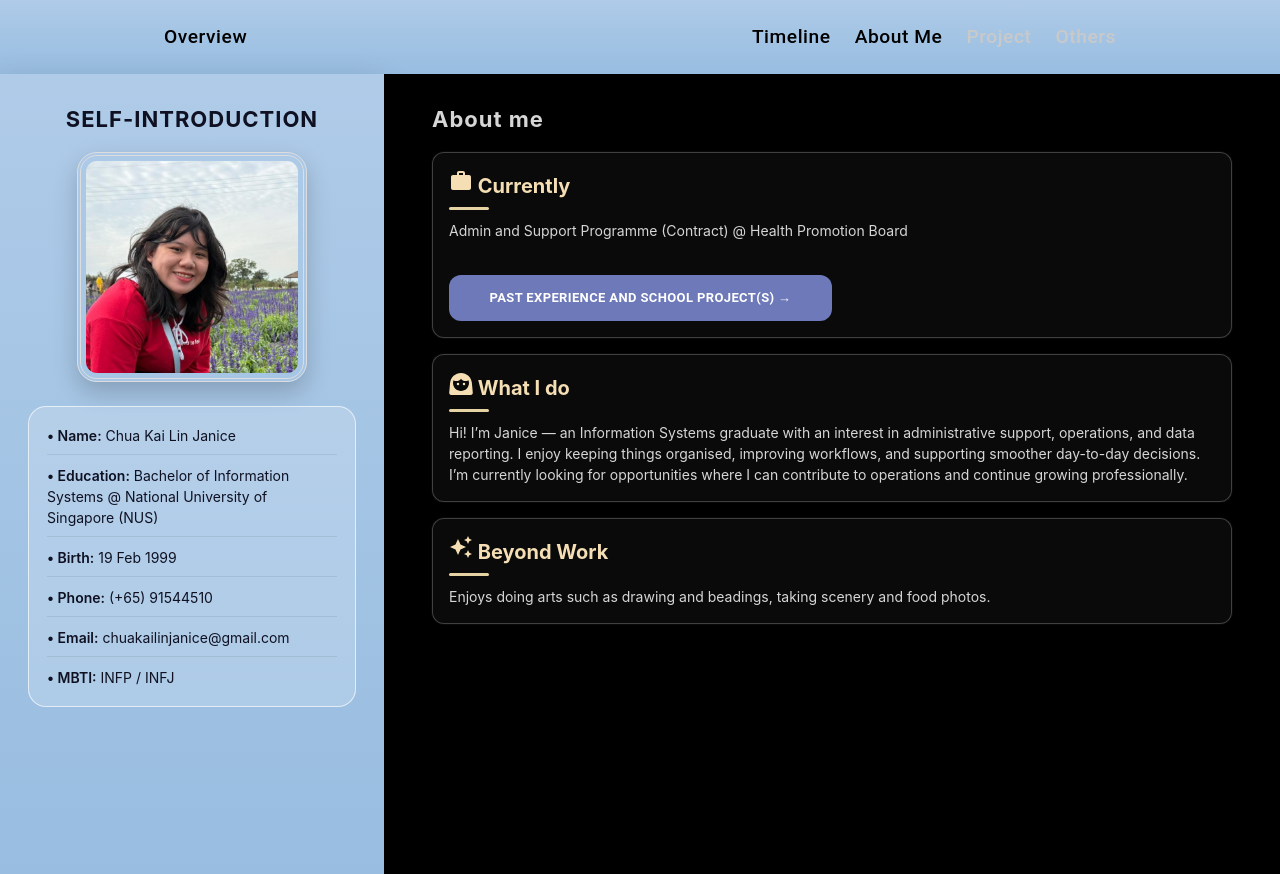
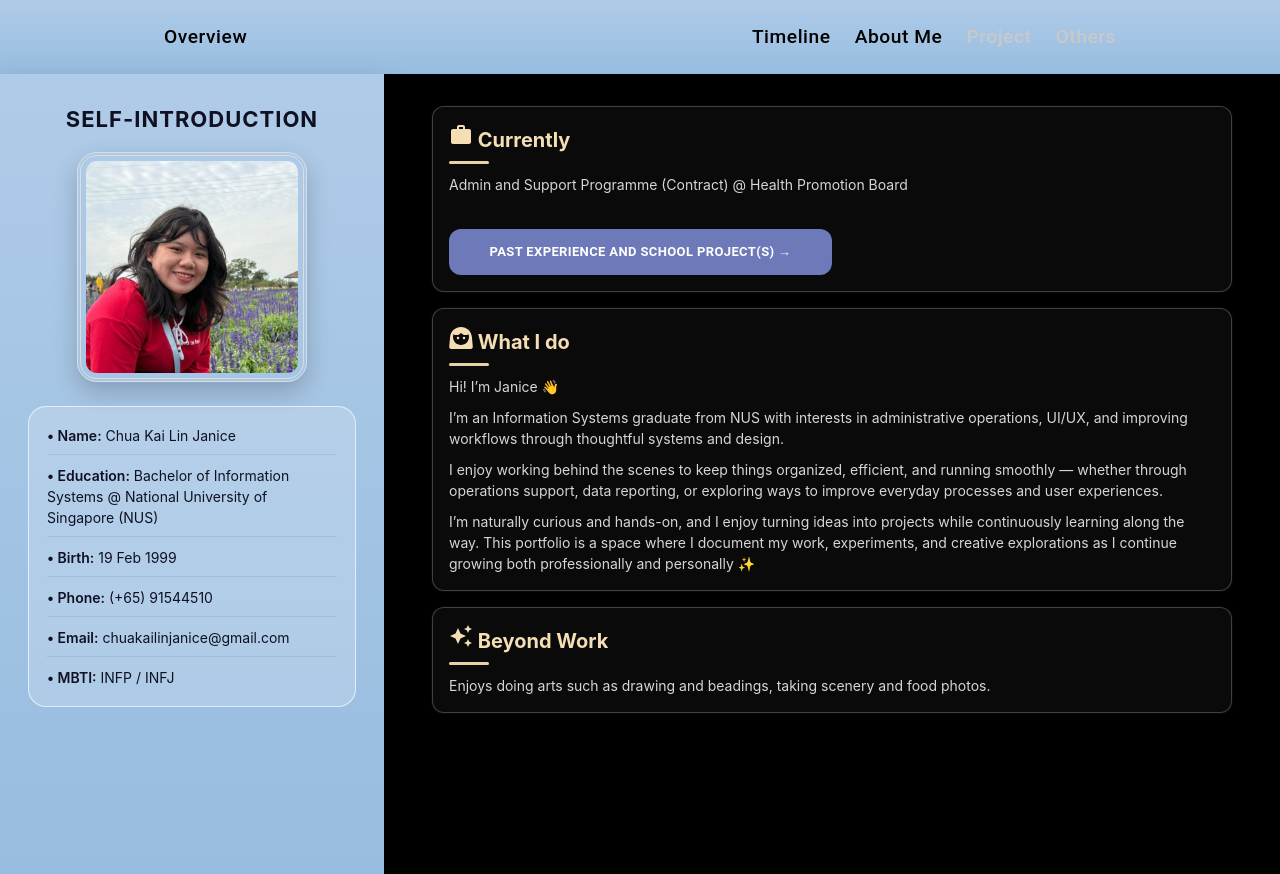
Before and after one commit to ChiiJan/Portfolio, a React (Create React App) app: page /Aboutme in a window 1280 px wide. Built offline with nearby package versions, Linux system fonts and the light colour scheme.

Commit message:
update to description

```diff
--- a/src/Pages/Aboutme.js
+++ b/src/Pages/Aboutme.js
@@ -27,7 +27,6 @@ function Aboutme() {
         </div>
     </div>
     <div className = "about-me-right">
-      <h1>About me</h1>
       <div className="right-content">
             <p><span id="span"><WorkIcon></WorkIcon> Currently</span> </p>
             <p>Admin and Support Programme (Contract) @ Health Promotion Board</p>
@@ -35,7 +34,10 @@ function Aboutme() {
         </div>
         <div className="right-content">
             <p><span id="span"><Face3Icon /> What I do </span> </p>
-            <p>Hi! I’m Janice — an Information Systems graduate with an interest in administrative support, operations, and data reporting. I enjoy keeping things organised, improving workflows, and supporting smoother day-to-day decisions. I’m currently looking for opportunities where I can contribute to operations and continue growing professionally.</p>
+            <p>Hi! I’m Janice 👋 </p>
+            <p>I’m an Information Systems graduate from NUS with interests in administrative operations, UI/UX, and improving workflows through thoughtful systems and design. </p>
+            <p>I enjoy working behind the scenes to keep things organized, efficient, and running smoothly — whether through operations support, data reporting, or exploring ways to improve everyday processes and user experiences.</p>
+            <p>I’m naturally curious and hands-on, and I enjoy turning ideas into projects while continuously learning along the way. This portfolio is a space where I document my work, experiments, and creative explorations as I continue growing both professionally and personally ✨</p>
         </div>
         <div className="right-content">
             <p><span id="span"><AutoAwesomeIcon /> Beyond Work</span> </p>
--- a/src/Pages/Home.js
+++ b/src/Pages/Home.js
@@ -76,7 +76,7 @@ function Home() {
                 imgsrc={require('../assets/title-image.png')}
                 imgalt={"Login"}
                 title={"My Figma Journey"}
-                description={"I began exploring UI/UX through Figma, driven by a passion for design. My internship deepened my knowledge, especially in features like auto layout. To enhance my skills, I committed to a month-long Figma and UI design challenge, with weekly updates on my progress."}
+                description={"I first explored UI/UX through Figma, driven by an interest in design and user experiences. During my internship, I further developed my understanding of UI/UX concepts and tools, including features such as auto layout."}
                 location={"/UIPageTwo"}
                 tagName={"UI/UX"}
               />
```
